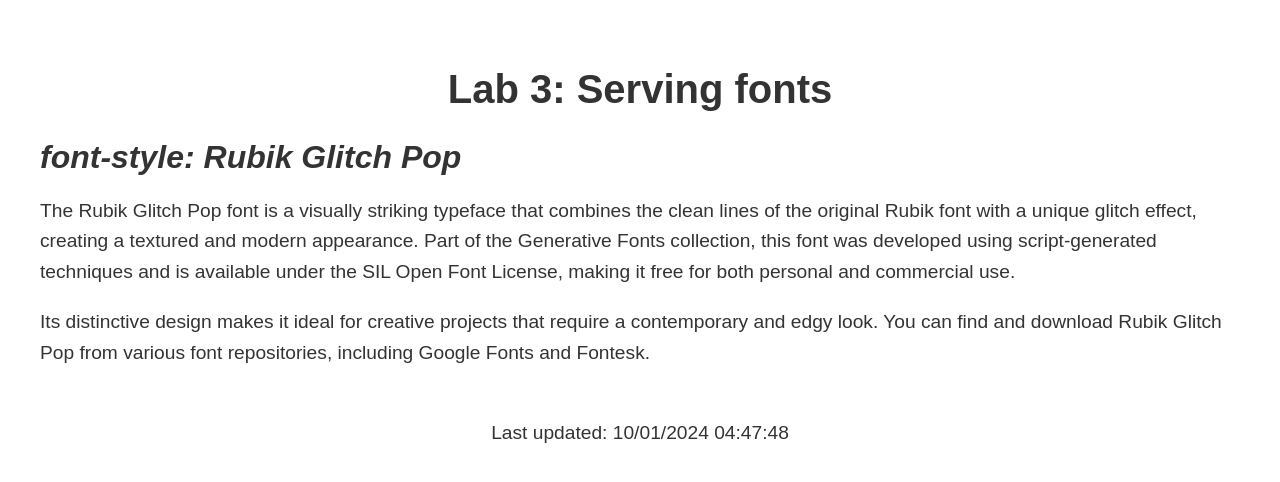
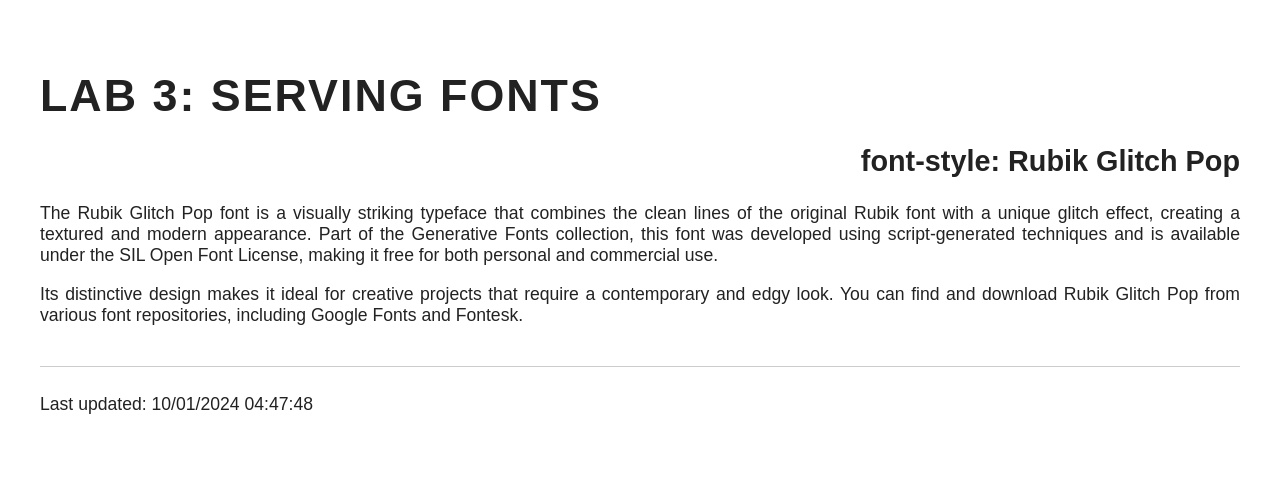
Before and after one commit to PELLURUMANASA/ITC505, a plain HTML site: page lab-3/index.html in a window 1280 px wide. Drawn offline with Linux system fonts and the light colour scheme; a web font is replaced by a local one.

Commit message:
Update index.html

```diff
--- a/lab-3/index.html
+++ b/lab-3/index.html
@@ -15,32 +15,40 @@
             padding: 20px;
         }
 
+        /* New styles for h1, h2, p, footer */
         h1, h2, p, footer {
             font-family: 'Rubik Glitch', sans-serif;
-            color: #333;
+            color: #222;
         }
 
         h1 {
-            font-size: 2.5rem;
-            text-align: center;
+            font-size: 2.8rem;
+            letter-spacing: 2px;
+            text-transform: uppercase;
+            margin-bottom: 15px;
+            text-align: left;
         }
 
         h2 {
-            font-size: 2rem;
-            font-style: italic;
-            margin-bottom: 20px;
+            font-size: 1.8rem;
+            font-weight: bold;
+            text-align: right;
+            margin-bottom: 25px;
         }
 
         p {
-            font-size: 1.2rem;
-            line-height: 1.6;
+            font-size: 1.1rem;
+            text-align: justify;
+            margin-bottom: 15px;
         }
 
         footer {
-            margin-top: 50px;
-            text-align: center;
-            font-size: 1rem;
-            color: #666;
+            font-size: 0.9rem;
+            color: #444;
+            margin-top: 40px;
+            padding-top: 10px;
+            border-top: 1px solid #ccc;
+            text-align: right;
         }
     </style>
 </head>
```
